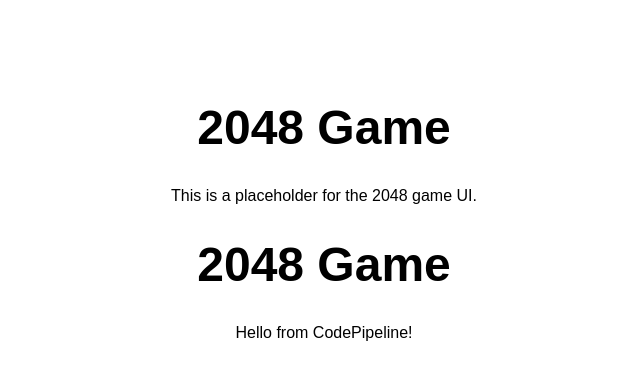
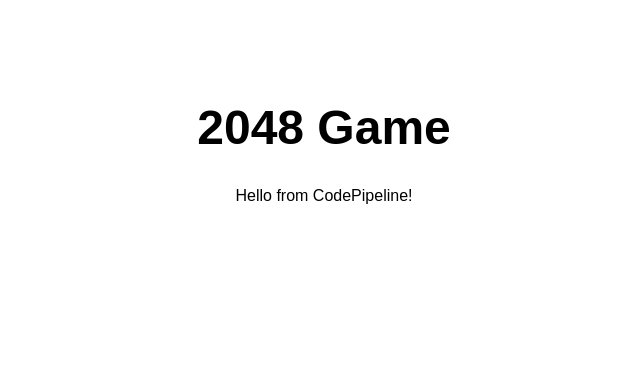
Before and after one commit to Raviteja-v7/aws-2048-cicd, a plain HTML site: page index.html in a window 1280 px wide. Shown: the whole page, without its empty margins (316-956 px from the left). Drawn offline with Linux system fonts and the light colour scheme.

Commit message:
Update index.html

```diff
--- a/index.html
+++ b/index.html
@@ -1,18 +1,4 @@
 <!DOCTYPE html>
-<html>
-<head>
-  <title>2048 Game</title>
-  <meta charset="UTF-8">
-  <style>
-    body { font-family: sans-serif; text-align: center; margin-top: 100px; }
-    h1 { font-size: 48px; }
-  </style>
-</head>
-<body>
-  <h1>2048 Game</h1>
-  <p>This is a placeholder for the 2048 game UI.</p>
-</body>
-</html><!DOCTYPE html>
 <html>
 <head>
   <title>2048 Game</title>
```
